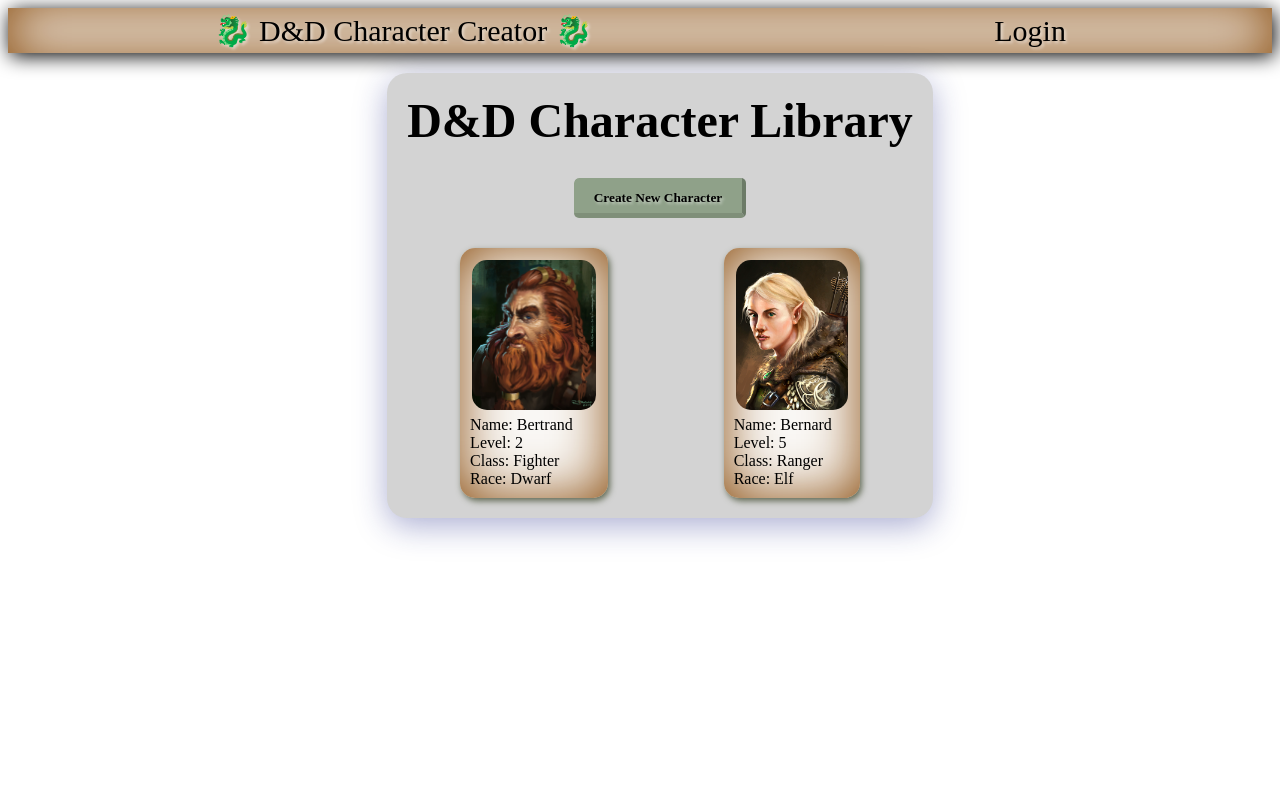
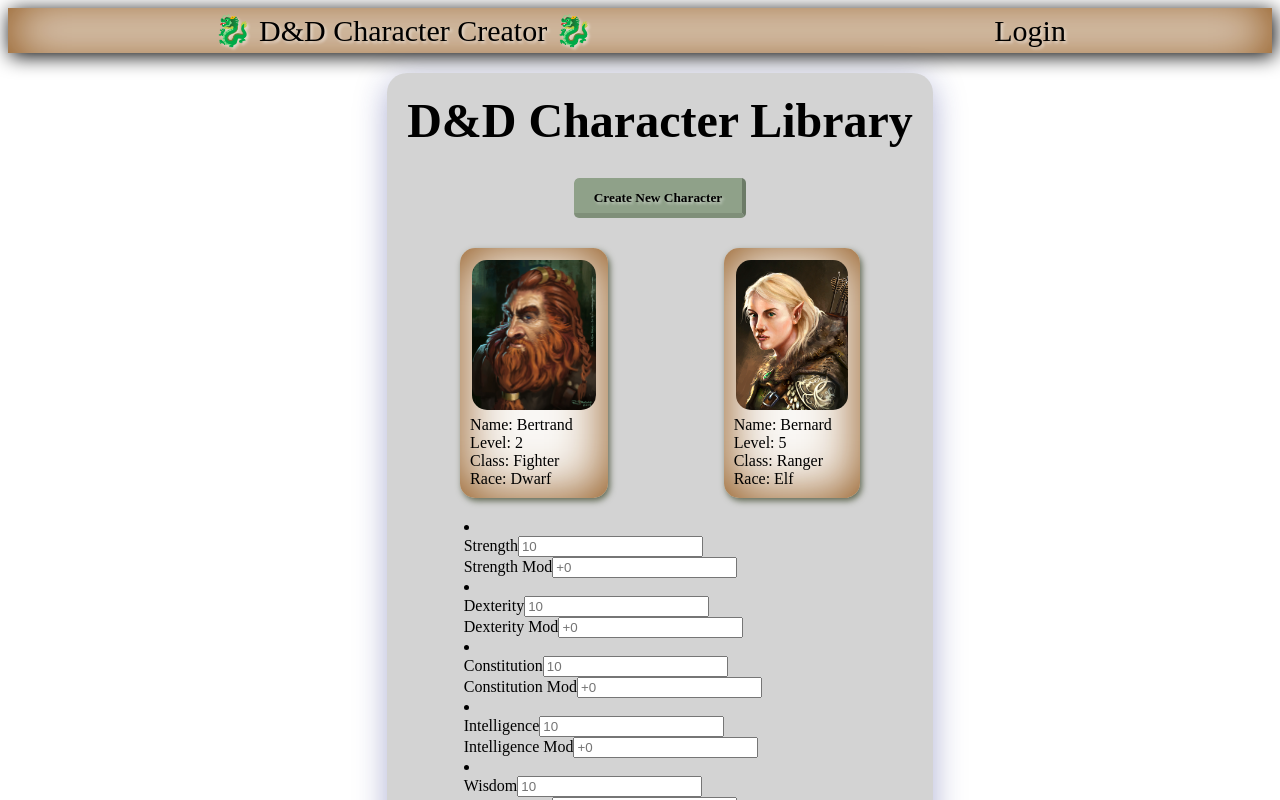
Before and after one commit to nwithee/dnd-app, a React (Create React App) app in the folder client/: page / in a window 1280 px wide. Shown: the top 800 px of the page. Built offline with nearby package versions, Linux system fonts and the light colour scheme.

Commit message:
added character sheet to library

```diff
--- a/client/src/App.js
+++ b/client/src/App.js
@@ -1,11 +1,9 @@
 import React, { useState } from 'react';
-//import 'bootstrap/dist/css/bootstrap.min.css';
 import styled from 'styled-components';
 //import './App.css';
 import Nav from './components/Nav';
 import Library from './components/Library';
 import Login from './components/Login';
-//import CharacterSheet from './components/CharacterSheet/CharacterSheet.js';
 import { ApolloProvider, ApolloClient, InMemoryCache, createHttpLink } from '@apollo/client';
 
 const httpLink = createHttpLink({
@@ -32,7 +30,6 @@ function App() {
           {!loginSelected ? (
             <>
               <Library></Library>
-              {/* CharacterSheet is in the wrong place */}
             </>
           ) : (
             <Login></Login>
--- a/client/src/components/Library/index.js
+++ b/client/src/components/Library/index.js
@@ -2,6 +2,7 @@ import React from 'react';
 import styled from 'styled-components';
 import Button from '../CSS/Button';
 import Charcards from '../Charcards';
+import CharacterSheet from '../CharacterSheet/CharacterSheet';
 
 //CSS Styling
     const Title = styled.h1`
@@ -21,6 +22,8 @@ function Library() {
             <CardContainer>
                 <Charcards></Charcards>
             </CardContainer>
+
+            <CharacterSheet></CharacterSheet>
 
         </MainContainer>
     )
```
